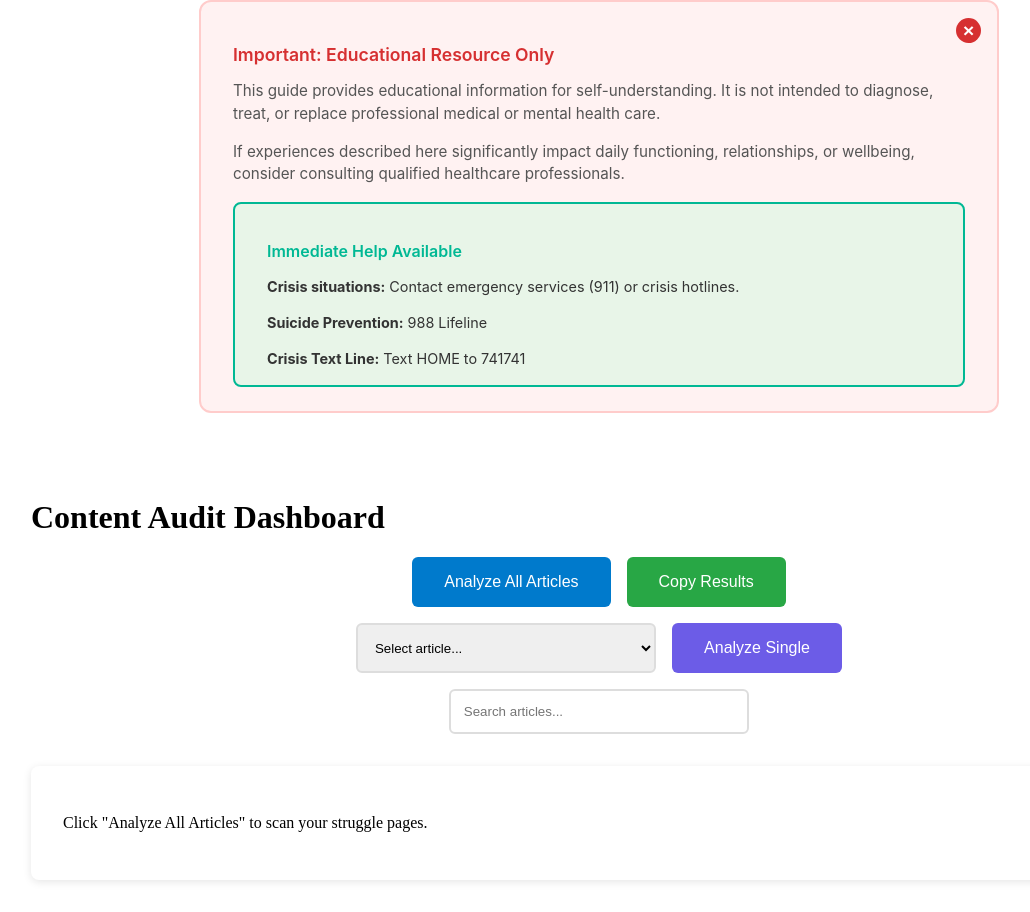
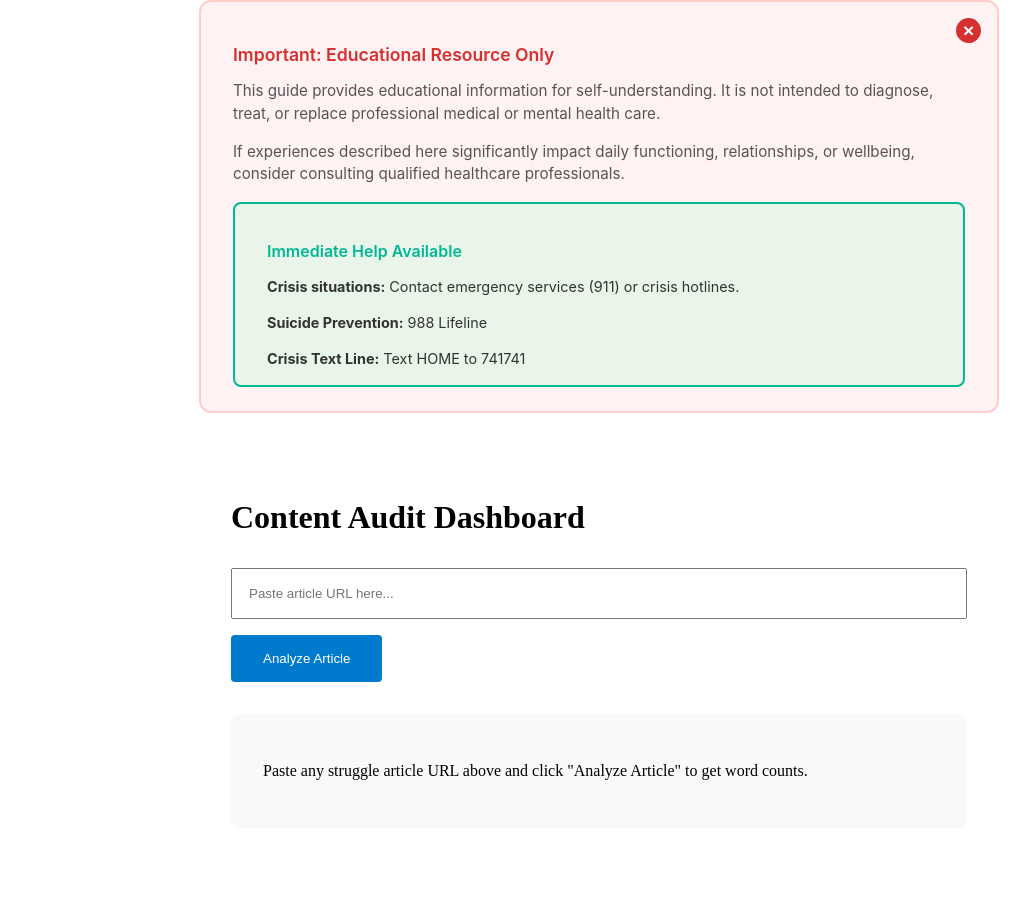
Before and after one commit to neurodivergent-survival-guide/neurodivergent-survival-guide, a Jekyll site: the page built from admin/content-audit.html, in a window 1280 px wide. Shown: the whole page, without its empty margins (41-1071 px from the left). Built offline with Jekyll 4.4.1, drawn with Linux system fonts in a browser that asks for light colours.

Commit message:
Update content-audit.html

```diff
--- a/admin/content-audit.html
+++ b/admin/content-audit.html
@@ -4,105 +4,33 @@ title: Content Audit Dashboard
 permalink: /content-audit/
 ---
 
-<style>
-.audit-container {
-    max-width: 1200px;
-    margin: 0 auto;
-    padding: 2rem;
-}
-
-.control-row {
-    display: flex;
-    gap: 1rem;
-    justify-content: center;
-    margin-bottom: 1rem;
-    flex-wrap: wrap;
-}
-
-.btn {
-    padding: 1rem 2rem;
-    border: none;
-    border-radius: 6px;
-    cursor: pointer;
-    font-size: 1rem;
-}
-
-.btn-blue { background: #007acc; color: white; }
-.btn-purple { background: #6c5ce7; color: white; }
-.btn-green { background: #28a745; color: white; }
-
-.article-select, .search-box {
-    padding: 0.8rem;
-    border: 2px solid #ddd;
-    border-radius: 6px;
-    width: 300px;
-}
-
-.results {
-    background: white;
-    padding: 2rem;
-    border-radius: 8px;
-    margin-top: 2rem;
-    box-shadow: 0 2px 8px rgba(0,0,0,0.1);
-}
-</style>
-
-<div class="audit-container">
+<div style="max-width: 800px; margin: 0 auto; padding: 2rem;">
     <h1>Content Audit Dashboard</h1>
 
-    <div class="control-row">
-        <button class="btn btn-blue" onclick="analyzeAll()">Analyze All Articles</button>
-        <button class="btn btn-green" id="copy-btn" onclick="copyResults()" disabled>Copy Results</button>
+    <div style="margin: 2rem 0;">
+        <input type="text" id="article-url" placeholder="Paste article URL here..." style="width: 100%; padding: 1rem; margin-bottom: 1rem;">
+        <button onclick="analyzeURL()" style="padding: 1rem 2rem; background: #007acc; color: white; border: none; border-radius: 4px;">Analyze Article</button>
     </div>
 
-    <div class="control-row">
-        <select id="article-select" class="article-select">
-            <option value="">Select article...</option>
-        </select>
-        <button class="btn btn-purple" onclick="analyzeSingle()">Analyze Single</button>
-    </div>
-
-    <div class="control-row">
-        <input type="text" class="search-box" id="search-box" placeholder="Search articles...">
-    </div>
-
-    <div class="results" id="results">
-        <p>Click "Analyze All Articles" to scan your struggle pages.</p>
+    <div id="results" style="background: #f8f9fa; padding: 2rem; border-radius: 8px; margin-top: 2rem;">
+        <p>Paste any struggle article URL above and click "Analyze Article" to get word counts.</p>
     </div>
 </div>
 
-<div style="display: none;" id="article-data">
-{% for page in site.pages %}{% if page.layout == 'struggle' %}<div data-title="{{ page.title }}" data-url="{{ page.url }}" data-condition="{{ page.condition }}"></div>{% endif %}{% endfor %}
-</div>
+<script>
+async function analyzeURL() {
+    const url = document.getElementById('article-url').value.trim();
+    const results = document.getElementById('results');
 
-<script>
-let allResults = [];
-
-document.addEventListener('DOMContentLoaded', function() {
-    const select = document.getElementById('article-select');
-    const articles = document.querySelectorAll('#article-data div[data-title]');
-
-    Array.from(articles).forEach(el => {
-        const option = document.createElement('option');
-        option.value = el.dataset.url;
-        option.textContent = el.dataset.title;
-        option.dataset.title = el.dataset.title;
-        option.dataset.condition = el.dataset.condition;
-        select.appendChild(option);
-    });
-});
-
-async function analyzeSingle() {
-    const select = document.getElementById('article-select');
-    const option = select.options[select.selectedIndex];
-
-    if (!option.value) {
-        alert('Please select an article');
+    if (!url) {
+        results.innerHTML = '<p>Please enter a URL</p>';
         return;
     }
 
     try {
-        const response = await fetch(option.value);
+        results.innerHTML = '<p>Analyzing...</p>';
+
+        const response = await fetch(url);
         const html = await response.text();
         const parser = new DOMParser();
         const doc = parser.parseFromString(html, 'text/html');
@@ -117,96 +45,27 @@ async function analyzeSingle() {
         };
 
         const total = Object.values(sections).reduce((a, b) => a + b, 0);
+        const status = total >= 2150 && total <= 2550 ? 'ON TARGET' : total < 2150 ? 'UNDER TARGET' : 'OVER TARGET';
 
-        let text = `ANALYSIS: ${option.dataset.title}\n`;
-        text += `Total: ${total} words\n\n`;
-        text += `What: ${sections.what} words\n`;
-        text += `Why: ${sections.why} words\n`;
-        text += `Next 5: ${sections.nextFive} words\n`;
-        text += `Long-term: ${sections.longTerm} words\n`;
-        text += `Medical: ${sections.medical} words\n`;
-        text += `Validation: ${sections.validation} words\n`;
+        let output = `WORD COUNT ANALYSIS\n\n`;
+        output += `Total: ${total} words (${status})\n\n`;
+        output += `What This Feels Like: ${sections.what} words\n`;
+        output += `Why This Happens: ${sections.why} words\n`;
+        output += `Next 5 Minutes: ${sections.nextFive} words\n`;
+        output += `Long-term Solutions: ${sections.longTerm} words\n`;
+        output += `Medical Intervention: ${sections.medical} words\n`;
+        output += `Validation: ${sections.validation} words\n\n`;
+        output += `TARGET RANGES:\n`;
+        output += `What: 300-400 | Why: ~400 | Next 5: 300-500\n`;
+        output += `Long-term: ~550 | Medical: 200-300 | Validation: ~400`;
 
-        await navigator.clipboard.writeText(text);
-        document.getElementById('results').innerHTML = `<pre>${text}</pre><p>Results copied to clipboard!</p>`;
+        await navigator.clipboard.writeText(output);
+
+        results.innerHTML = `<pre style="white-space: pre-wrap;">${output}</pre><p><strong>Results copied to clipboard!</strong></p>`;
 
     } catch (error) {
-        document.getElementById('results').innerHTML = `<p>Error: ${error.message}</p>`;
+        results.innerHTML = `<p>Error: ${error.message}</p>`;
     }
-}
-
-async function analyzeAll() {
-    const articles = document.querySelectorAll('#article-data div[data-title]');
-    const results = document.getElementById('results');
-
-    results.innerHTML = '<p>Analyzing...</p>';
-    allResults = [];
-
-    for (let el of articles) {
-        try {
-            const response = await fetch(el.dataset.url);
-            const html = await response.text();
-            const parser = new DOMParser();
-            const doc = parser.parseFromString(html, 'text/html');
-
-            const sections = {
-                what: countWords(doc, '.what-section'),
-                why: countWords(doc, '.why-section'),
-                nextFive: countWords(doc, '.immediate-help'),
-                longTerm: countWords(doc, '.long-term'),
-                medical: countWords(doc, '.medical-section'),
-                validation: countWords(doc, '.validation-section')
-            };
-
-            const total = Object.values(sections).reduce((a, b) => a + b, 0);
-
-            allResults.push({
-                title: el.dataset.title,
-                total: total,
-                sections: sections
-            });
-
-        } catch (error) {
-            console.error('Error analyzing:', el.dataset.title);
-        }
-    }
-
-    allResults.sort((a, b) => a.total - b.total);
-    displayResults();
-    document.getElementById('copy-btn').disabled = false;
-}
-
-function displayResults() {
-    let html = '<h3>Article Analysis Results</h3>';
-    html += '<table border="1" style="width:100%; border-collapse: collapse;">';
-    html += '<tr><th>Article</th><th>Total</th><th>What</th><th>Why</th><th>Next5</th><th>Long</th><th>Med</th><th>Valid</th></tr>';
-
-    allResults.forEach(article => {
-        const status = article.total < 2150 ? 'style="background: #ffebee;"' : article.total > 2550 ? 'style="background: #fff3e0;"' : 'style="background: #e8f5e8;"';
-        html += `<tr ${status}>`;
-        html += `<td>${article.title}</td>`;
-        html += `<td>${article.total}</td>`;
-        html += `<td>${article.sections.what}</td>`;
-        html += `<td>${article.sections.why}</td>`;
-        html += `<td>${article.sections.nextFive}</td>`;
-        html += `<td>${article.sections.longTerm}</td>`;
-        html += `<td>${article.sections.medical}</td>`;
-        html += `<td>${article.sections.validation}</td>`;
-        html += '</tr>';
-    });
-
-    html += '</table>';
-    document.getElementById('results').innerHTML = html;
-}
-
-async function copyResults() {
-    let text = 'CONTENT AUDIT RESULTS\n\n';
-    allResults.forEach(article => {
-        text += `${article.title}: ${article.total} words\n`;
-    });
-
-    await navigator.clipboard.writeText(text);
-    alert('Results copied to clipboard!');
 }
 
 function countWords(doc, selector) {
```
